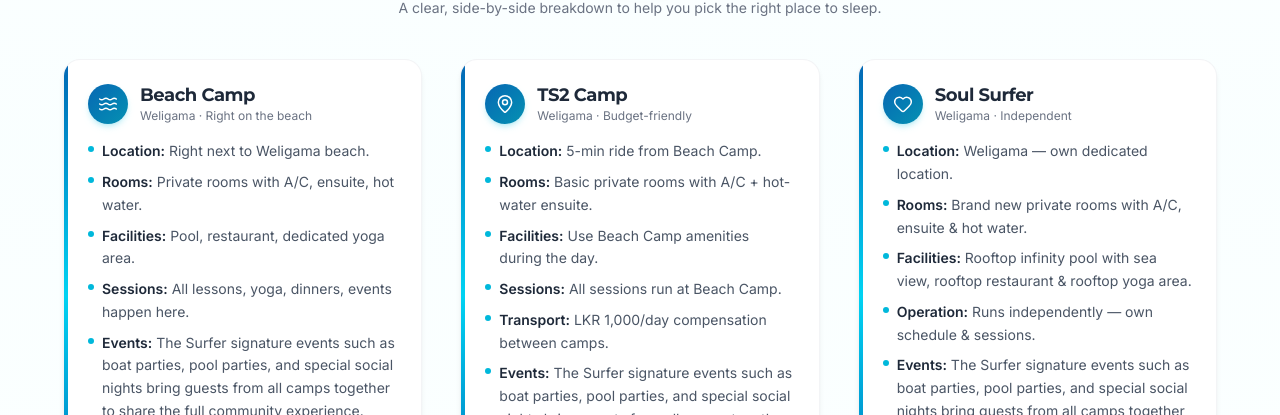
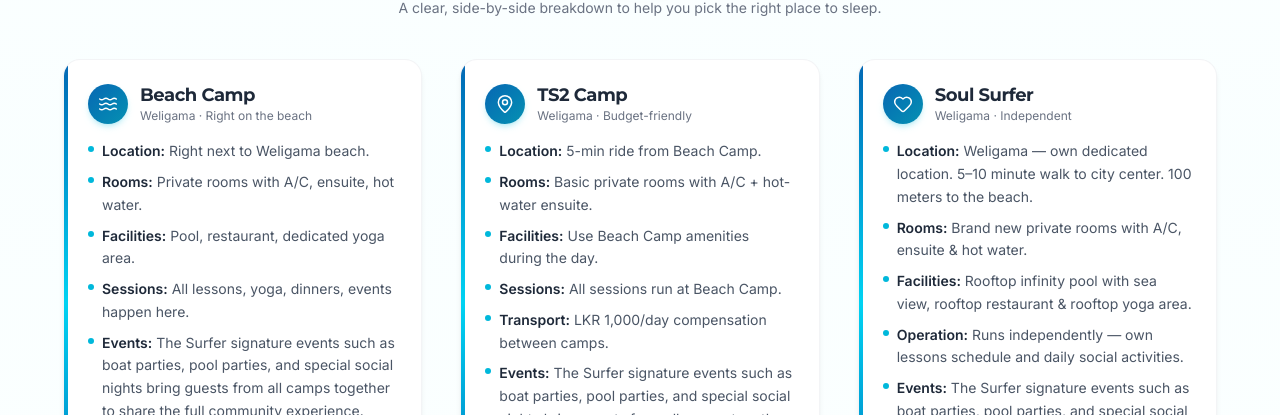
Before and after one commit to MacD12/the-surfer-nextjs-New-Touch, a Next.js app: page /camp in a window 1280 px wide. Shown: the part 956-1371 px from the top of the page. Built offline with nearby package versions, Linux system fonts and the light colour scheme.

Commit message:
fix: enhance location and operation details in CampClient component

```diff
--- a/src/app/camp/CampClient.tsx
+++ b/src/app/camp/CampClient.tsx
@@ -577,10 +577,10 @@ const Camp = () => {
                     title="Soul Surfer"
                     tagline="Weligama · Independent"
                     bullets={[
-                      { label: 'Location:', value: 'Weligama — own dedicated location.' },
+                      { label: 'Location:', value: 'Weligama — own dedicated location. 5–10 minute walk to city center. 100 meters to the beach.' },
                       { label: 'Rooms:', value: 'Brand new private rooms with A/C, ensuite & hot water.' },
                       { label: 'Facilities:', value: 'Rooftop infinity pool with sea view, rooftop restaurant & rooftop yoga area.' },
-                      { label: 'Operation:', value: 'Runs independently — own schedule & sessions.' },
+                      { label: 'Operation:', value: 'Runs independently — own lessons schedule and daily social activities.' },
                       { label: 'Events:', value: 'The Surfer signature events such as boat parties, pool parties, and special social nights bring guests from all camps together to share the full community experience.' },
                       { label: 'Best for:', value: 'Surfers who want focus, sea views, and their own pace.' },
                     ]}
```
Also changed, not shown: 1 other file (tests, documents, lock files or other folders).
